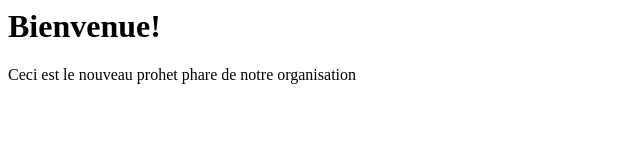
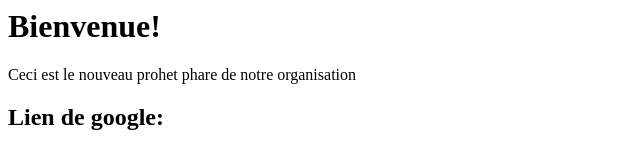
Before and after one commit to JMSDeCoco/ProjectDDH, a plain HTML site: page index.html in a window 1280 px wide. Shown: the whole page, without its empty margins (0-640 px from the left). Drawn offline with Linux system fonts and the light colour scheme.

```diff
--- a/index.html
+++ b/index.html
@@ -6,5 +6,6 @@
 	<body>
 		<h1>Bienvenue!</h1>
 		<p>Ceci est le nouveau prohet phare de notre organisation</p>
+		<h2>Lien de google: </h2>
 	</body>
 </html>
```
